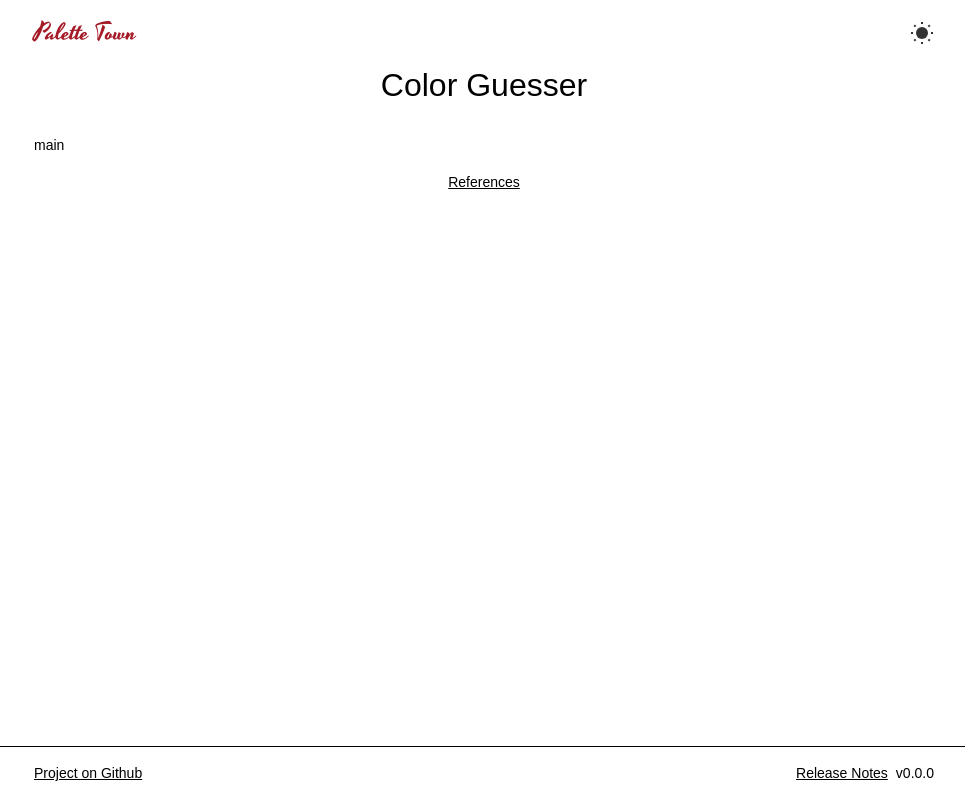
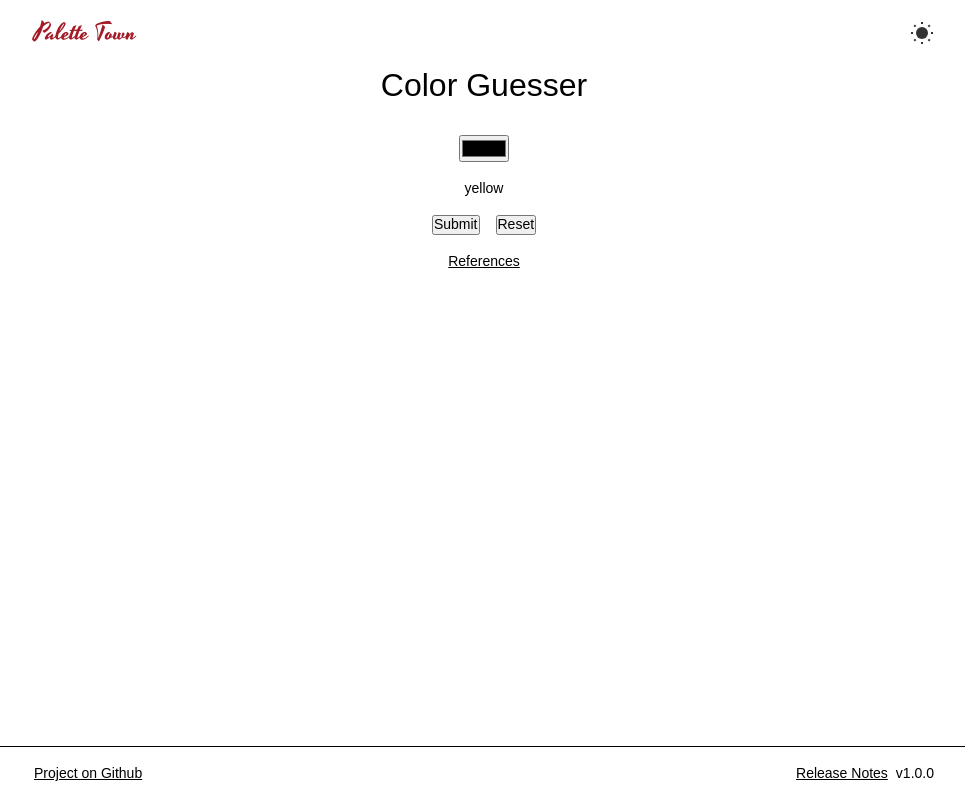
Before and after one commit to nithyarakash-t/palette-town, a React (Vite) app: page /colorguesser in a window 1280 px wide. Shown: the whole page, without its empty margins (156-1121 px from the left). Built offline with nearby package versions, Linux system fonts and the light colour scheme.

Commit message:
wokring on color guesser

```diff
--- a/src/components/apps/color-guesser/data/data.ts
+++ b/src/components/apps/color-guesser/data/data.ts
@@ -0,0 +1,4 @@
+import { uniqueColors, UniqueColor } from "../../css-colors/data/uniqueColors";
+
+export type UniqueColorItem = UniqueColor;
+export const data:UniqueColorItem[] = uniqueColors;
--- a/src/components/apps/color-guesser/main/Main.scss
+++ b/src/components/apps/color-guesser/main/Main.scss
@@ -0,0 +1,17 @@
+.cg-main {
+    &__reset {
+        width: fit-content;
+    }
+    &__btngroup {
+        display: flex;
+        gap: 1rem;
+        flex-wrap: wrap;
+    }
+    &__wrap {
+        display: grid;
+        place-content: center;
+        place-items: center;
+        text-align: center;
+        gap: 1rem;
+    }
+}
--- a/src/components/apps/color-guesser/main/Main.tsx
+++ b/src/components/apps/color-guesser/main/Main.tsx
@@ -1,5 +1,53 @@
+import './Main.scss';
+import { data, UniqueColorItem } from '../data/data';
+import { FormEvent, useEffect, useState } from 'react';
+
 export function Main() {
+    const [color, setColor] = useState<UniqueColorItem | null>(null);
+
+    useEffect(()=>{
+        setColor(getRandomColor());
+    },[])
+
+    function getRandomColor() {
+        return data[getRandomIntInclusive(0, data.length - 1)];
+    }
+
+    function handleColorInput(e:FormEvent) {
+        const INPUT_COLOR = (e.currentTarget as HTMLInputElement).value;
+        compareColors(INPUT_COLOR.toLowerCase(), color?.hex.toLowerCase() ?? '#000000')
+    }
+
+    function compareColors(color1:string, color2:string) {
+        console.log(color1, color2);
+    }
+
     return (
-        <p>main</p>
+        <section className='cg-main__wrap'>
+            <label className='cg-main__input'>
+                <input type='color' aria-label='Choose color' name='cg-input' id='cg-input' onInput={(e)=>handleColorInput(e)}/>
+            </label>
+            <p className='cg-main__color'>{color ? `${color.name}` : 'Choose new color'}</p>
+
+            <div className='cg-main__btngroup'>
+                <button type='button' className='cg-main__submit' aria-label='Submit your guess'>
+                    Submit
+                </button>
+                <button type='button' className='cg-main__reset'
+                onClick={()=>{return setColor(getRandomColor());}} aria-label='Reset to a different color'>Reset</button>
+            </div>
+        </section>
     )
 }
+
+function getRandomIntInclusive(min:number, max:number) {
+    const RANDOM_BUFFER = new Uint32Array(1);
+
+    window.crypto.getRandomValues(RANDOM_BUFFER);
+
+    const RANDOM_NUMBER = RANDOM_BUFFER[0] / (0xffffffff + 1);
+
+    min = Math.ceil(min);
+    max = Math.floor(max);
+    return Math.floor(RANDOM_NUMBER * (max - min + 1)) + min;
+}
--- a/src/components/apps/css-colors/data/uniqueColors.ts
+++ b/src/components/apps/css-colors/data/uniqueColors.ts
@@ -1,4 +1,13 @@
-export const uniqueColors = [
+export interface UniqueColor {
+    type: 'light' | 'dark',
+    name: string,
+    rgb: string,
+    hsl: string,
+    hex: string,
+    alternativeName?:string
+}
+
+export const uniqueColors:UniqueColor[] = [
     {
         "type": "light",
         "name": "aliceblue",
--- a/src/components/layout/footer/Footer.tsx
+++ b/src/components/layout/footer/Footer.tsx
@@ -1,3 +1,4 @@
+import { releaseNotes } from '../releasenotes/release-notes';
 import './Footer.scss';
 import { Link } from 'react-router-dom';
 
@@ -8,7 +9,7 @@ export function Footer() {
                 <a href='https://github.com/Nithyarakash-t/palette-town' target='_blank' title='View the Project on Github'>Project on Github</a>
                 <div className='app-footer__right'>
                     <Link to={'/releasenotes'} aria-label='Release Notes'>Release Notes</Link>
-                    <p>v0.0.0</p>
+                    <p>v{releaseNotes[0].version}</p>
                 </div>
             </div>
         </footer>
--- a/src/components/layout/releasenotes/Releasenotes.tsx
+++ b/src/components/layout/releasenotes/Releasenotes.tsx
@@ -1,4 +1,5 @@
 import { Link } from 'react-router-dom';
+import { releaseNotes } from './release-notes';
 import './Releasenotes.scss';
 
 export function ReleaseNotes() {
@@ -13,14 +14,18 @@ export function ReleaseNotes() {
                     <h2 className="app-releasenotes__title">Release Notes</h2>
                 </div>
                 <ol className="app-releasenotes__list">
-                    <li>
-                        <div className="app-releasenotes__group" role="group" aria-labelledby="releasenote_v_1.1">
-                            <h3 id='releasenote_v_0.0'>Version 0.0 - (date)</h3>
-                            <ul>
-                                <li>MVP deployed</li>
-                            </ul>
-                        </div>
-                    </li>
+                    {releaseNotes.map((item,index)=>{
+                        return <li key={index}>
+                            <div className="app-releasenotes__group" role="group" aria-labelledby={"releasenote_v_" + item.version}>
+                                <h3 id={"releasenote_v_" + item.version}>Version {item.version} - {item.date}</h3>
+                                <ul>
+                                    {item.desc.map((cont, ind)=>{
+                                        return <li key={ind}>{cont}</li>
+                                    })}
+                                </ul>
+                            </div>
+                        </li>
+                    })}
                 </ol>
             </div>
         </section>
--- /dev/null
+++ b/src/components/layout/releasenotes/release-notes.ts
@@ -0,0 +1,9 @@
+export const releaseNotes = [
+    {
+        version: "1.0.0",
+        date: "16.01.2025",
+        desc: [
+            "Deployed CSS colors",
+        ]
+    },
+]
```
Also changed, not shown: src/components/apps/color-guesser/data/data-copy-notbeingused/uniqueColors.ts (+10 -1 lines), src/components/apps/color-guesser/todos.txt (added), src/todos.txt.
